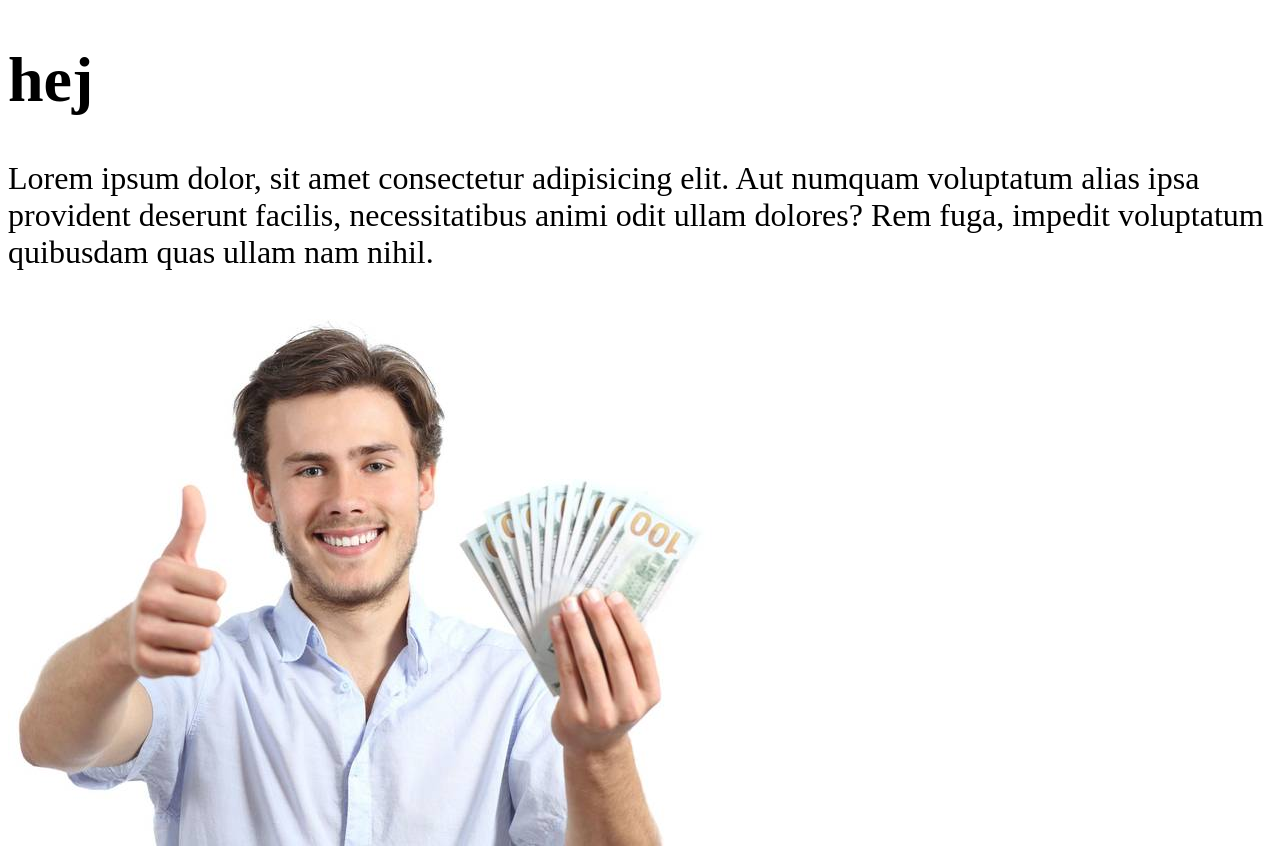
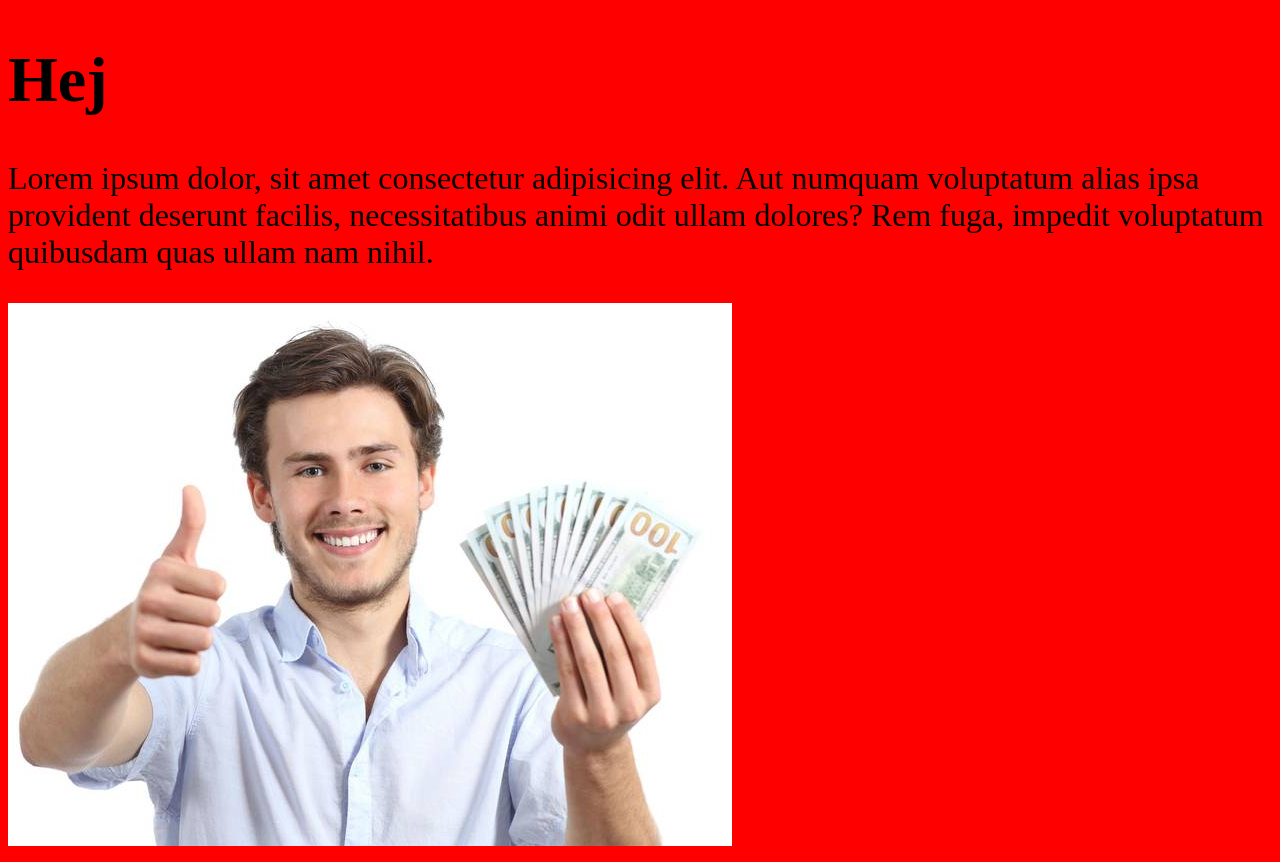
Before and after one commit to Lophtix5/businessbusiness, a plain HTML site: page index.html in a window 1280 px wide. Drawn offline with Linux system fonts and the light colour scheme.

Commit message:
röd bakgrund

```diff
--- a/index.html
+++ b/index.html
@@ -8,7 +8,7 @@
     <link rel="stylesheet" href="style.css">
 </head>
 <body>
-    <h1>hej</h1>
+    <h1>Hej</h1>
     <p>Lorem ipsum dolor, sit amet consectetur adipisicing elit. Aut numquam voluptatum alias ipsa provident deserunt facilis, necessitatibus animi odit ullam dolores? Rem fuga, impedit voluptatum quibusdam quas ullam nam nihil.</p>
     <img src="pengar.jpg" alt="PARA!!!">
 </body>
--- a/style.css
+++ b/style.css
@@ -1,3 +1,4 @@
 body{
     font-size: 2rem;
+    background: red;
 }
```
